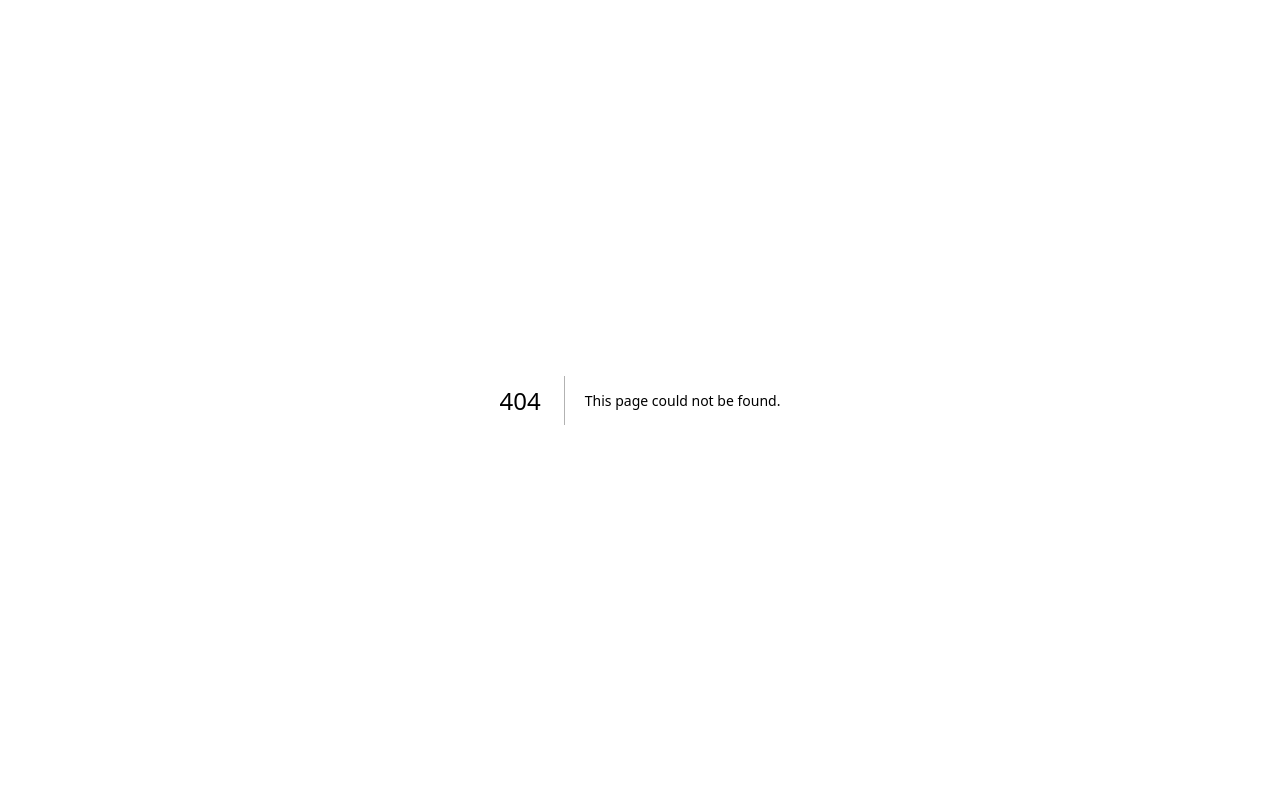
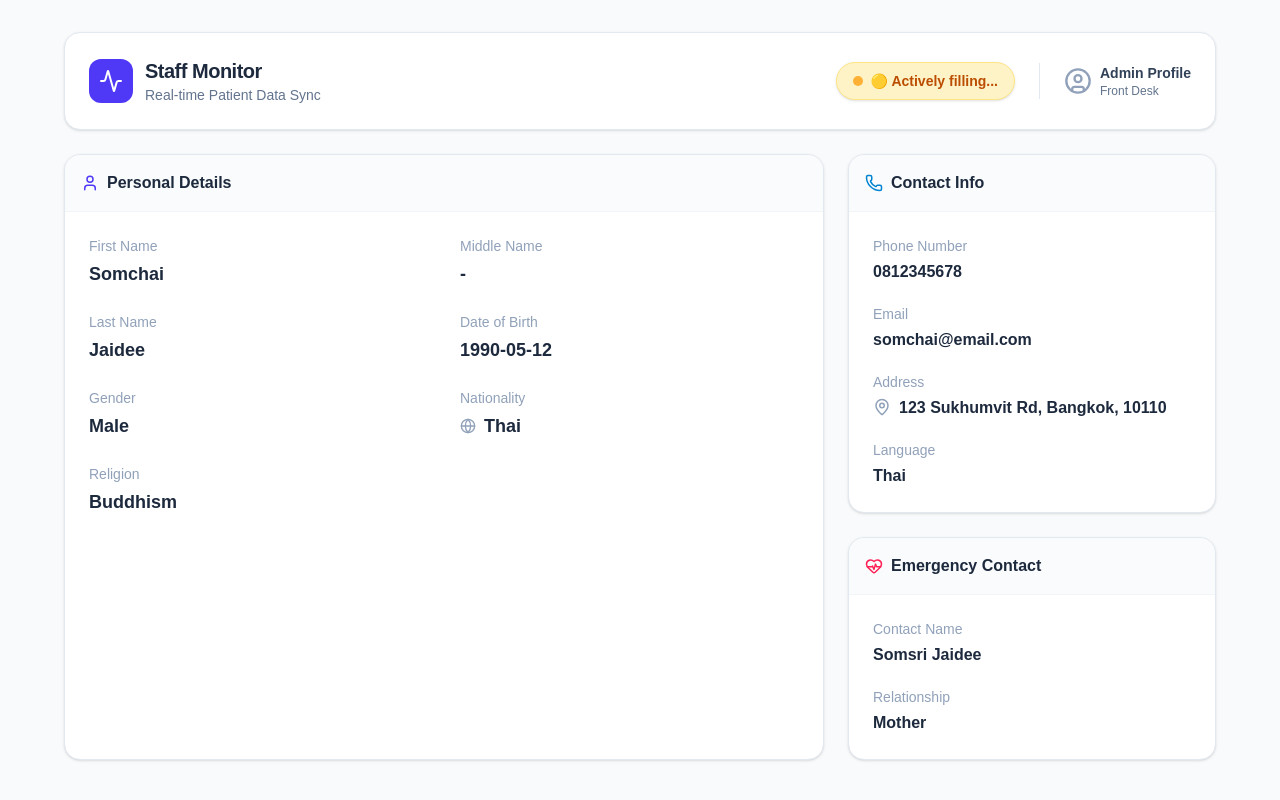
Before and after one commit to billie89-33/Agnos-Assignment, a Next.js app: page /admin in a window 1280 px wide. Before the commit this address had no page. Built offline with nearby package versions, Linux system fonts and the light colour scheme.

Commit message:
feat: add admin dashboard UI

```diff
--- /dev/null
+++ b/src/app/admin/page.tsx
@@ -0,0 +1,9 @@
+import StaffDashboard from "@/components/StaffDashboard";
+
+export default function AdminPage() {
+  return (
+    <main className="min-h-screen bg-slate-50 py-8 px-4 md:px-8">
+      <StaffDashboard />
+    </main>
+  );
+}
--- /dev/null
+++ b/src/components/StaffDashboard.tsx
@@ -0,0 +1,161 @@
+"use client";
+
+import { Activity, User, Phone, MapPin, Globe, HeartPulse, UserCircle } from "lucide-react";
+
+export default function StaffDashboard() {
+  // Mock data for UI development phase
+  const patientData = {
+    firstName: "Somchai",
+    middleName: "-",
+    lastName: "Jaidee",
+    dob: "1990-05-12",
+    gender: "Male",
+    nationality: "Thai",
+    religion: "Buddhism",
+    phone: "0812345678",
+    email: "somchai@email.com",
+    address: "123 Sukhumvit Rd, Bangkok, 10110",
+    language: "Thai",
+    emergencyName: "Somsri Jaidee",
+    emergencyRelation: "Mother",
+  };
+
+  const status: "inactive" | "actively_filling" | "submitted" = "actively_filling"; // Mock status
+
+  const getStatusBadge = () => {
+    switch (status) {
+      case "submitted":
+        return <div className="flex items-center gap-2 bg-emerald-100 text-emerald-700 px-4 py-2 rounded-full font-semibold text-sm shadow-sm border border-emerald-200"><span className="w-2.5 h-2.5 rounded-full bg-emerald-500 animate-pulse"></span> 🟢 Submitted</div>;
+      case "actively_filling":
+        return <div className="flex items-center gap-2 bg-amber-100 text-amber-700 px-4 py-2 rounded-full font-semibold text-sm shadow-sm border border-amber-200"><span className="w-2.5 h-2.5 rounded-full bg-amber-500 animate-pulse"></span> 🟡 Actively filling...</div>;
+      default:
+        return <div className="flex items-center gap-2 bg-slate-100 text-slate-600 px-4 py-2 rounded-full font-semibold text-sm shadow-sm border border-slate-200"><span className="w-2.5 h-2.5 rounded-full bg-slate-400"></span> ⚪ Inactive</div>;
+    }
+  };
+
+  return (
+    <div className="max-w-6xl mx-auto space-y-6">
+
+      {/* Top Navbar / Header */}
+      <header className="bg-white rounded-2xl shadow-sm border border-slate-200 p-4 md:p-6 flex flex-col sm:flex-row justify-between items-center gap-4">
+        <div className="flex items-center gap-3">
+          <div className="bg-indigo-600 p-2.5 rounded-xl">
+            <Activity size={24} className="text-white" />
+          </div>
+          <div>
+            <h1 className="text-xl font-bold text-slate-800 tracking-tight">Staff Monitor</h1>
+            <p className="text-sm text-slate-500 font-medium">Real-time Patient Data Sync</p>
+          </div>
+        </div>
+
+        <div className="flex items-center gap-6">
+          {getStatusBadge()}
+          <div className="hidden sm:flex items-center gap-2 border-l pl-6 border-slate-200">
+            <UserCircle size={28} className="text-slate-400" />
+            <div className="text-sm">
+              <p className="font-bold text-slate-700">Admin Profile</p>
+              <p className="text-xs text-slate-500">Front Desk</p>
+            </div>
+          </div>
+        </div>
+      </header>
+
+      {/* Main Content Grid */}
+      <div className="grid grid-cols-1 lg:grid-cols-3 gap-6">
+
+        {/* Personal Details Card */}
+        <div className="lg:col-span-2 bg-white rounded-2xl shadow-sm border border-slate-200 overflow-hidden">
+          <div className="bg-slate-50/80 border-b border-slate-100 p-4 flex items-center gap-2">
+            <User size={18} className="text-indigo-600" />
+            <h2 className="font-bold text-slate-800">Personal Details</h2>
+          </div>
+          <div className="p-6 grid grid-cols-1 sm:grid-cols-2 gap-y-6 gap-x-8">
+            <div>
+              <p className="text-sm font-medium text-slate-400 mb-1">First Name</p>
+              <p className="font-semibold text-slate-800 text-lg">{patientData.firstName || "-"}</p>
+            </div>
+            <div>
+              <p className="text-sm font-medium text-slate-400 mb-1">Middle Name</p>
+              <p className="font-semibold text-slate-800 text-lg">{patientData.middleName || "-"}</p>
+            </div>
+            <div>
+              <p className="text-sm font-medium text-slate-400 mb-1">Last Name</p>
+              <p className="font-semibold text-slate-800 text-lg">{patientData.lastName || "-"}</p>
+            </div>
+            <div>
+              <p className="text-sm font-medium text-slate-400 mb-1">Date of Birth</p>
+              <p className="font-semibold text-slate-800 text-lg">{patientData.dob || "-"}</p>
+            </div>
+            <div>
+              <p className="text-sm font-medium text-slate-400 mb-1">Gender</p>
+              <p className="font-semibold text-slate-800 text-lg">{patientData.gender || "-"}</p>
+            </div>
+            <div>
+              <p className="text-sm font-medium text-slate-400 mb-1">Nationality</p>
+              <div className="flex items-center gap-2">
+                <Globe size={16} className="text-slate-400" />
+                <p className="font-semibold text-slate-800 text-lg">{patientData.nationality || "-"}</p>
+              </div>
+            </div>
+            <div className="sm:col-span-2">
+              <p className="text-sm font-medium text-slate-400 mb-1">Religion</p>
+              <p className="font-semibold text-slate-800 text-lg">{patientData.religion || "-"}</p>
+            </div>
+          </div>
+        </div>
+
+        {/* Sidebar Column */}
+        <div className="space-y-6">
+
+          {/* Contact Info Card */}
+          <div className="bg-white rounded-2xl shadow-sm border border-slate-200 overflow-hidden">
+            <div className="bg-slate-50/80 border-b border-slate-100 p-4 flex items-center gap-2">
+              <Phone size={18} className="text-sky-600" />
+              <h2 className="font-bold text-slate-800">Contact Info</h2>
+            </div>
+            <div className="p-6 space-y-5">
+              <div>
+                <p className="text-sm font-medium text-slate-400 mb-1">Phone Number</p>
+                <p className="font-semibold text-slate-800">{patientData.phone || "-"}</p>
+              </div>
+              <div>
+                <p className="text-sm font-medium text-slate-400 mb-1">Email</p>
+                <p className="font-semibold text-slate-800 break-all">{patientData.email || "-"}</p>
+              </div>
+              <div>
+                <p className="text-sm font-medium text-slate-400 mb-1">Address</p>
+                <div className="flex items-start gap-2">
+                  <MapPin size={18} className="text-slate-400 mt-0.5 shrink-0" />
+                  <p className="font-semibold text-slate-800">{patientData.address || "-"}</p>
+                </div>
+              </div>
+              <div>
+                <p className="text-sm font-medium text-slate-400 mb-1">Language</p>
+                <p className="font-semibold text-slate-800">{patientData.language || "-"}</p>
+              </div>
+            </div>
+          </div>
+
+          {/* Emergency Contact Card */}
+          <div className="bg-white rounded-2xl shadow-sm border border-slate-200 overflow-hidden">
+            <div className="bg-slate-50/80 border-b border-slate-100 p-4 flex items-center gap-2">
+              <HeartPulse size={18} className="text-rose-500" />
+              <h2 className="font-bold text-slate-800">Emergency Contact</h2>
+            </div>
+            <div className="p-6 space-y-5">
+              <div>
+                <p className="text-sm font-medium text-slate-400 mb-1">Contact Name</p>
+                <p className="font-semibold text-slate-800">{patientData.emergencyName || "-"}</p>
+              </div>
+              <div>
+                <p className="text-sm font-medium text-slate-400 mb-1">Relationship</p>
+                <p className="font-semibold text-slate-800">{patientData.emergencyRelation || "-"}</p>
+              </div>
+            </div>
+          </div>
+
+        </div>
+      </div>
+    </div>
+  );
+}
```
Also changed, not shown: 1 other file (tests, documents, lock files or other folders).
